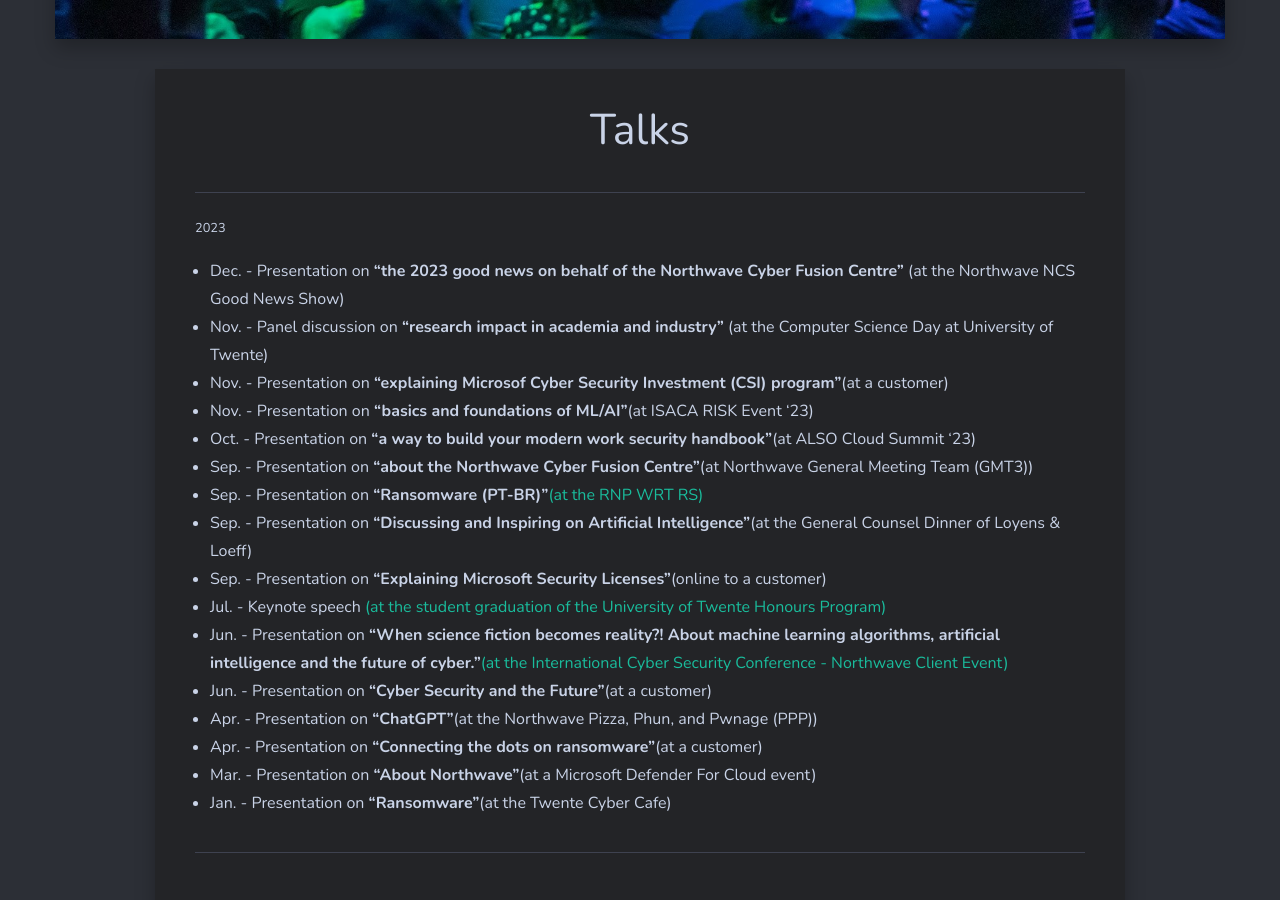
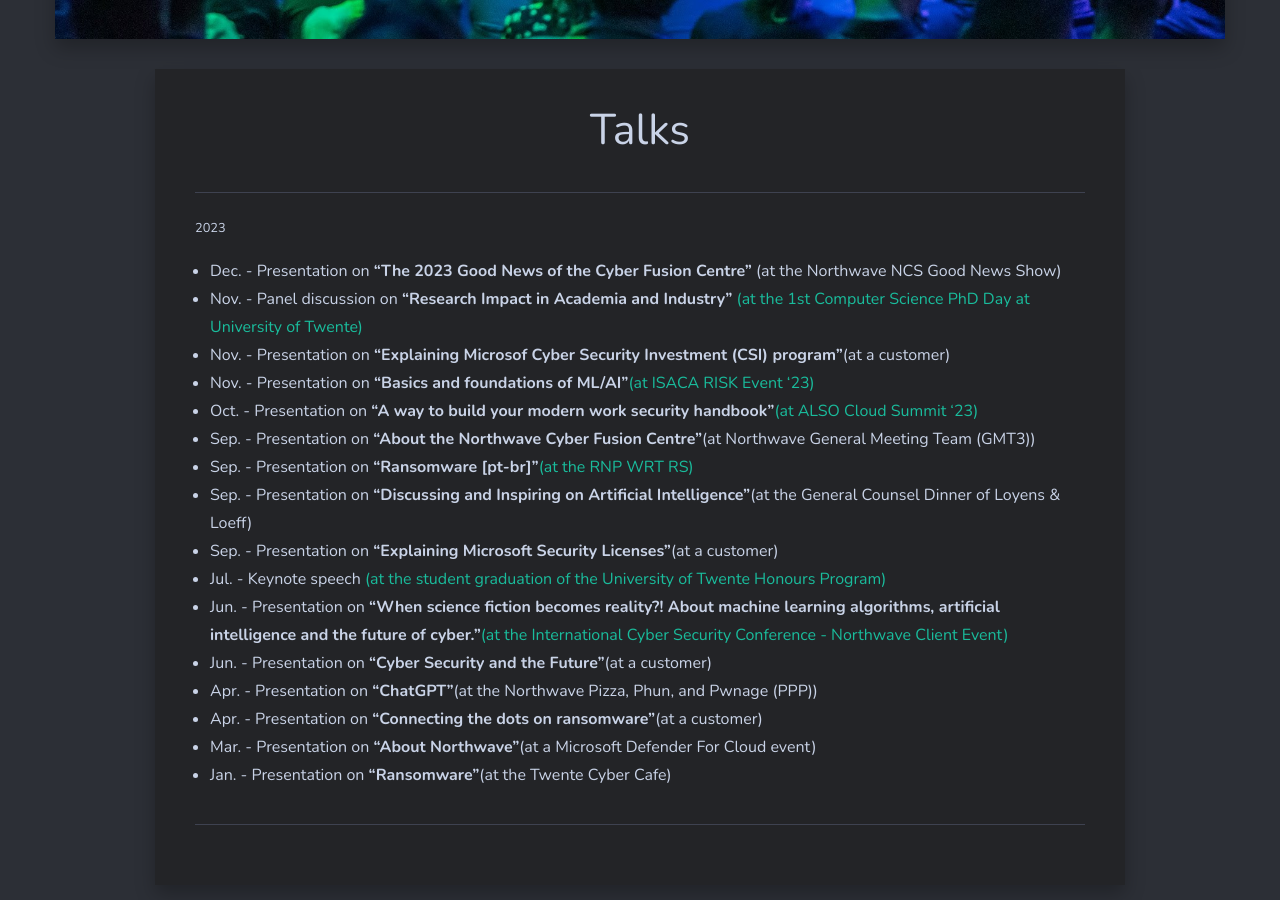
Before and after one commit to jjsantanna/jjsantanna.github.io, a Jekyll site: the page built from _pages/talks.md, in a window 1280 px wide and 900 px high, scrolled down 656 px. Built offline with Jekyll 4.4.1, drawn with Linux system fonts in a browser that asks for light colours; nearby versions of some CDN libraries.

Commit message:
adding panel discussion

```diff
--- a/_pages/talks.md
+++ b/_pages/talks.md
@@ -6,15 +6,15 @@
 ---
 
 <small>2023</small>
-- Dec. - Presentation on **"the 2023 good news on behalf of the Northwave Cyber Fusion Centre"** (at the Northwave NCS Good News Show)
-- Nov. - Panel discussion on **"research impact in academia and industry"** (at the Computer Science Day at University of Twente)
-- Nov. - Presentation on **"explaining Microsof Cyber Security Investment (CSI) program"**(at a customer)
-- Nov. - Presentation on **"basics and foundations of ML/AI"**(at ISACA RISK Event '23)
-- Oct. - Presentation on **"a way to build your modern work security handbook"**(at ALSO Cloud Summit '23)
-- Sep. - Presentation on **"about the Northwave Cyber Fusion Centre"**(at Northwave General Meeting Team (GMT3))
-- Sep. - Presentation on **"Ransomware (PT-BR)"**[(at the RNP WRT RS)](https://www.youtube.com/live/Oo9qLw3yQl0?si=NtbBSrnFFhLq3X9d&t=6321)
+- Dec. - Presentation on **"The 2023 Good News of the Cyber Fusion Centre"** (at the Northwave NCS Good News Show)
+- Nov. - Panel discussion on **"Research Impact in Academia and Industry"** [(at the 1st Computer Science PhD Day at University of Twente)](https://www.linkedin.com/posts/jjcsantanna_yesterday-we-held-the-first-phd-day-for-computer-activity-7140730280008376320-9dCg)
+- Nov. - Presentation on **"Explaining Microsof Cyber Security Investment (CSI) program"**(at a customer)
+- Nov. - Presentation on **"Basics and foundations of ML/AI"**[(at ISACA RISK Event '23)](https://www.linkedin.com/posts/jjcsantanna_last-week-i-had-the-incredible-opportunity-activity-7132329505171369986-j99p)
+- Oct. - Presentation on **"A way to build your modern work security handbook"**[(at ALSO Cloud Summit '23)](https://www.linkedin.com/posts/jjcsantanna_alsonederland-alsobelgium-alsocloudsummit-activity-7119971012116365312-U6i1)
+- Sep. - Presentation on **"About the Northwave Cyber Fusion Centre"**(at Northwave General Meeting Team (GMT3))
+- Sep. - Presentation on **"Ransomware [pt-br]"**[(at the RNP WRT RS)](https://www.youtube.com/live/Oo9qLw3yQl0?si=NtbBSrnFFhLq3X9d&t=6321)
 - Sep. - Presentation on **"Discussing and Inspiring on Artificial Intelligence"**(at the General Counsel Dinner of Loyens & Loeff)
-- Sep. - Presentation on **"Explaining Microsoft Security Licenses"**(online to a customer)
+- Sep. - Presentation on **"Explaining Microsoft Security Licenses"**(at a customer)
 - Jul. - Keynote speech [(at the student graduation of the University of Twente Honours Program)](https://www.linkedin.com/posts/jjcsantanna_over-the-years-among-all-the-teachers-and-activity-7085587903745011713-9vUM)
 - Jun. - Presentation on **"When science fiction becomes reality?! About machine learning algorithms, artificial intelligence and the future of cyber."**[(at the International Cyber Security Conference - Northwave Client Event)](https://northwave-cybersecurity.com/northwave-knowledge-network-agenda)
 - Jun. - Presentation on **"Cyber Security and the Future"**(at a customer)
```
